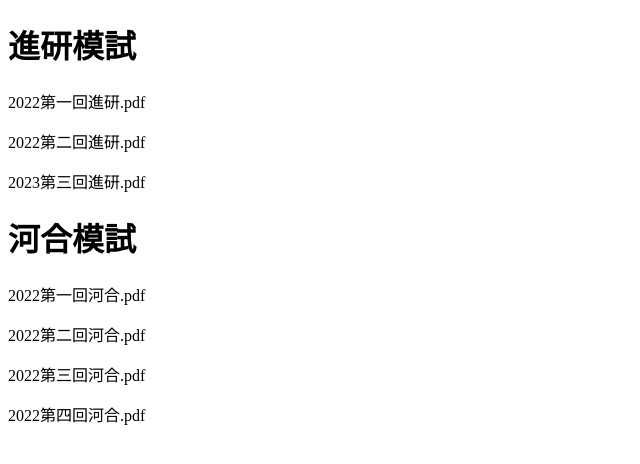
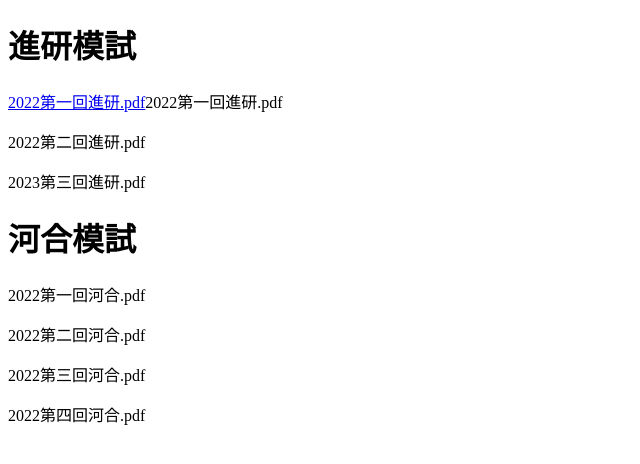
Before and after one commit to KanetyEngineer/kadai, a plain HTML site: page index.html in a window 1280 px wide. Shown: the whole page, without its empty margins (0-640 px from the left). Drawn offline with Linux system fonts and the light colour scheme.

Commit message:
Update index.html

```diff
--- a/index.html
+++ b/index.html
@@ -17,7 +17,7 @@
     </head>
     <body>
     	<h1>進研模試</h1>
-    		<p class="btn"><a href="2022第一回進研.pdf"></a>2022第一回進研.pdf</p>
+    		<p class="btn"><a href="2022第一回進研.pdf">2022第一回進研.pdf</a>2022第一回進研.pdf</p>
 		<p class="btn"><a href="2022_2回進研.pdf"></a>2022第二回進研.pdf</p>
 		<p class="btn"><a href="2023第三回進研.pdf"></a>2023第三回進研.pdf</p>
 		<h1>河合模試</h1>
```
